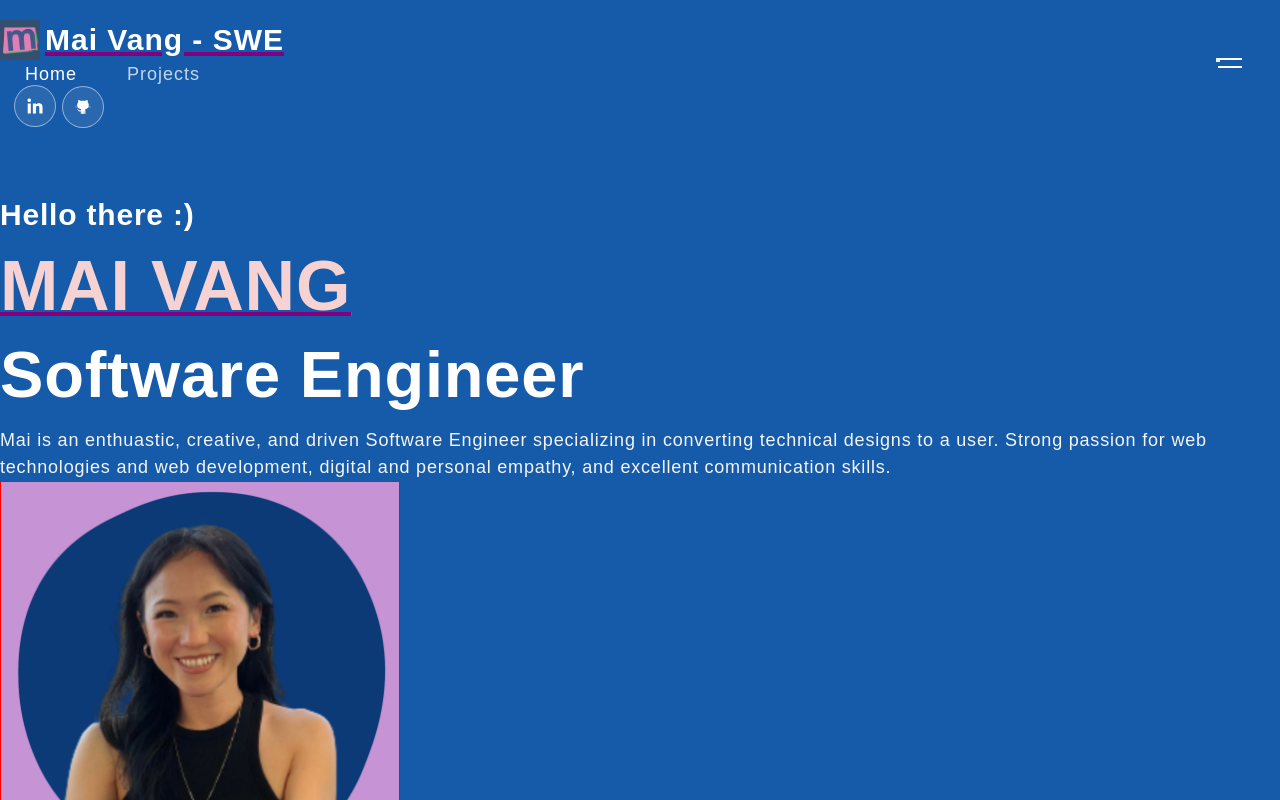
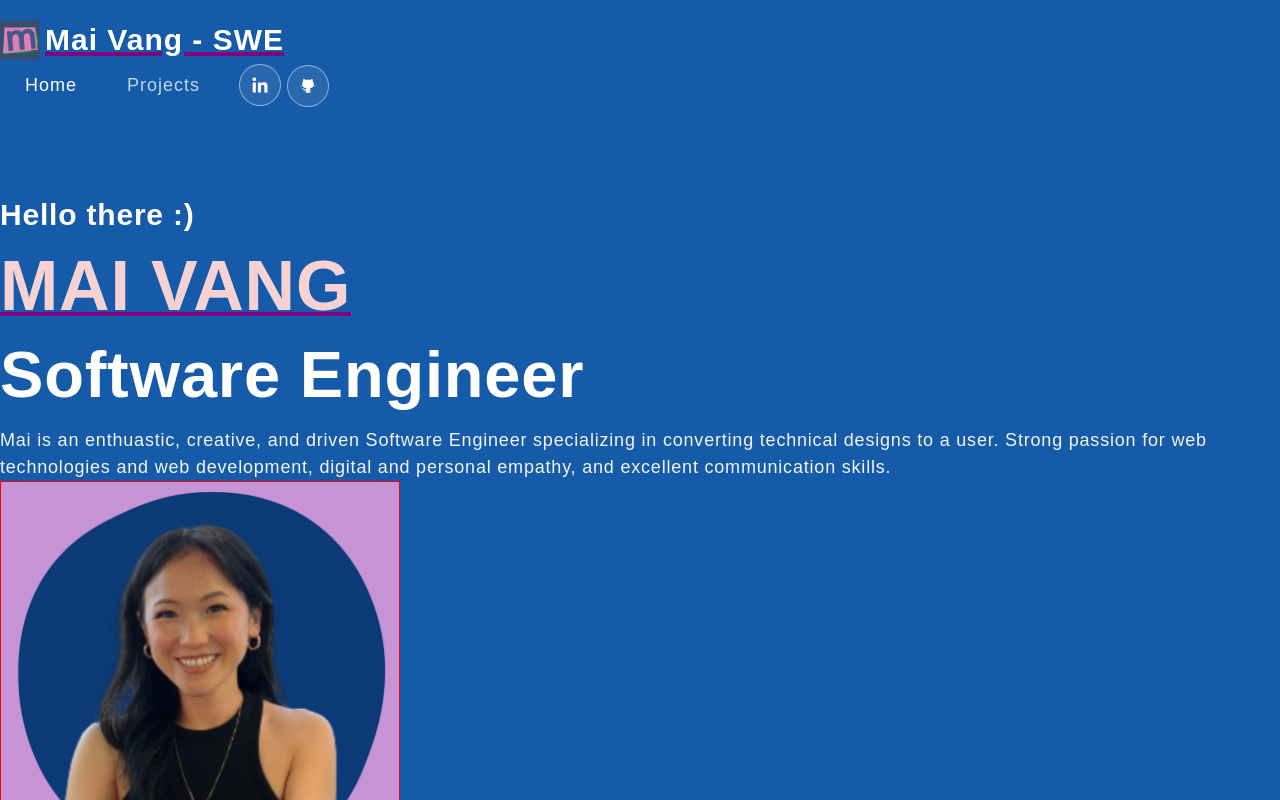
Before and after one commit to vmaineng/portfolioMai, a React (Create React App) app: page / in a window 1280 px wide. Shown: the top 800 px of the page. Built offline with nearby package versions, Linux system fonts and the light colour scheme.

Commit message:
added in changes

```diff
--- a/src/App.css
+++ b/src/App.css
@@ -32,7 +32,7 @@ p, a, li, button, ul {
   text-decoration: none;
 }
 
-@media (min-width: 1700px) {
+@media all and (min-width: 1700px) {
   main .container {
     max-width: 100%;
     padding: 0 150px;
@@ -40,16 +40,15 @@ p, a, li, button, ul {
 }
 
 /* -------------------------------- Navbar -------------------------------- */
-#nav {
+nav.navbar {
   padding: 20px 0;
   position: fixed;
-  top: 0;
   transition: 0.30s ease-in-out;
   width: 100%;
   z-index: 9999;
 }
 
-.navbar.scrolled {
+nav.navbar.scrolled {
   padding: 0px 0;
   background-color: #a15589;
   background-position: top center;
@@ -66,6 +65,11 @@ nav.navbar a.navbar-brand {
   letter-spacing: 1px;
 }
 
+nav.navbar #basic-navbar-nav {
+  display: flex;
+  align-items: center;
+}
+
 .navbar-link {
   font-weight: 500;
   color: #fff;
@@ -79,9 +83,11 @@ nav.navbar .navbar-nav a.nav-link.navbar-link:hover,
 nav.navbar .navbar-nav a.nav-link.navbar-link.active {
   opacity: 1;
 }
+
 span.navbar-text {
   display: flex;
   align-items: center;
+  /* flex-direction: row-reverse; */
 }
 
 span.name {
@@ -108,6 +114,7 @@ span.name {
 .social-icon {
   display: inline-block;
   margin-left: 14px;
+
 }
 .social-icon a {
   width: 42px;
@@ -210,6 +217,7 @@ nav.navbar .navbar-toggler-icon:before {
 }
 nav.navbar .navbar-toggler-icon:after {
   top: 8px;
+
 }
 nav.navbar .navbar-toggler[aria-expanded="true"] .navbar-toggler-icon:after {
   transform: rotate(45deg);
--- a/src/components/NavBar.js
+++ b/src/components/NavBar.js
@@ -26,15 +26,15 @@ export const NavBar = () => {
     setActiveLink(value);
   };
   return (
-    <Navbar expand="lg" className={scrolled ? "scrolled" : ""} id="nav">
+    <Navbar expand="lg" className={scrolled ? "scrolled" : ""} >
       <Container>
         <Navbar.Brand href="/">
           <img src={logo} alt="logo" id="logoBanner"/>
           <span className="name"> Mai Vang - SWE </span>
         </Navbar.Brand>
-        <Navbar.Toggle aria-controls="basic-navbar-nav">
+        {/* <Navbar.Toggle aria-controls="basic-navbar-nav">
           <span className="navbar-toggler-icon"></span>
-        </Navbar.Toggle>
+        </Navbar.Toggle> */}
         <Navbar.Collapse id="basic-navbar-nav">
           <Nav className="me-auto">
             <Nav.Link
```
